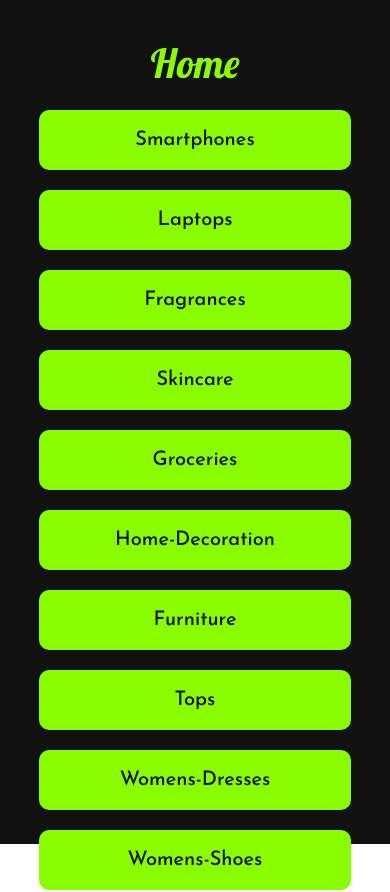
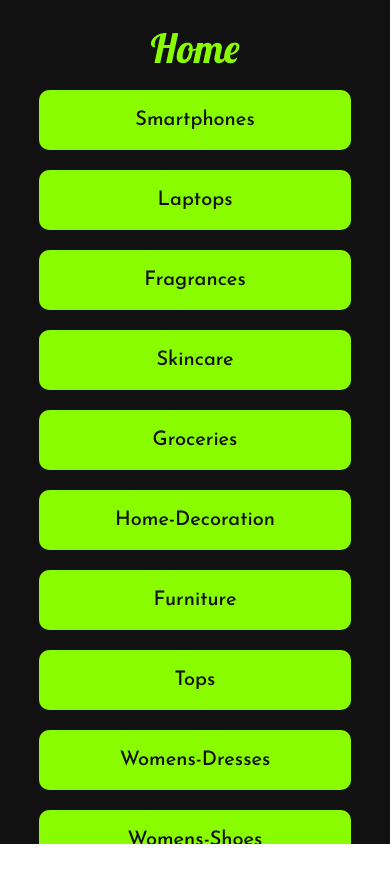
Before and after one commit to fede-villarreal/ecommerce-app, a React Native app: screen / in a window 390 px wide. Shown: the top 892 px of the page. After the commit the page ends 844 px from the top, so only its background shows below. Built offline with nearby package versions, Linux system fonts and the light colour scheme.

Commit message:
feat: create logic by ItemDetail screen
Update App.js to incorporate the new screen
Improve styles to make the design more responsive

```diff
--- a/App.js
+++ b/App.js
@@ -1,17 +1,23 @@
 import React, { useState, useEffect } from 'react';
-import { StyleSheet, View, BackHandler } from 'react-native';
+import { StyleSheet, SafeAreaView, BackHandler, StatusBar } from 'react-native';
 import { useFonts } from 'expo-font';
 import Home from './src/screens/Home.jsx';
 import ItemsCategory from './src/screens/ItemsCategory.jsx';
+import ItemDetail from './src/screens/ItemDetail.jsx';
 import colors from './src/utils/global/colors.js';
 import { fontCollection } from './src/utils/global/fonts.js';
 
 export default function App() {
-  const [fontsLoaded] = useFonts(fontCollection);
-  const [categorySelected, setCategorySelected] = useState('');
+  const [fontsLoaded] = useFonts(fontCollection)
+  const [categorySelected, setCategorySelected] = useState('')
+  const [itemId, setItemId] = useState(0)
 
   useEffect(() => {
     const backAction = () => {
+      if (itemId) {
+        setItemId(0);
+        return true;
+      }
       if (categorySelected) {
         setCategorySelected('');
         return true; // Evita que la aplicación se cierre
@@ -25,7 +31,7 @@ export default function App() {
     );
 
     return () => backHandler.remove();
-  }, [categorySelected]);
+  }, [categorySelected, itemId]);
 
   if (!fontsLoaded) return null;
 
@@ -33,13 +39,22 @@ export default function App() {
     setCategorySelected(category);
   };
 
+  const selectItemId = (id) => {
+    setItemId(id)
+  }
+
   return (
-    <View style={styles.container}>
-      {categorySelected
-        ? <ItemsCategory categorySelected={categorySelected} />
-        : <Home selectCategory={selectCategory} />
-      }
-    </View>
+    <>
+      <StatusBar backgroundColor={colors.primary}/>
+      <SafeAreaView style={styles.container}>
+        {itemId
+          ? <ItemDetail itemId={itemId} />
+          : categorySelected
+            ? <ItemsCategory categorySelected={categorySelected} selectItemId={selectItemId} />
+            : <Home selectCategory={selectCategory} />
+        }
+      </SafeAreaView>
+    </>
   );
 }
 
--- a/src/components/Categories.jsx
+++ b/src/components/Categories.jsx
@@ -5,7 +5,6 @@ import CategoryCard from './CategoryCard.jsx';
 const Categories = ({ selectCategory }) => {
     return (
         <FlatList
-            style={styles.list}
             data={categories}
             keyExtractor={item => item}
             renderItem={({ item }) => (
@@ -17,8 +16,4 @@ const Categories = ({ selectCategory }) => {
 
 export default Categories;
 
-const styles = StyleSheet.create({
-    list: {
-        marginBottom: 100
-    }
-});
+const styles = StyleSheet.create({});
--- a/src/components/Header.jsx
+++ b/src/components/Header.jsx
@@ -3,10 +3,10 @@ import colors from '../utils/global/colors.js';
 import { toCapitalCase } from '../utils/utils.js';
 import fonts from '../utils/global/fonts.js';
 
-const Header = ({ title = "Ecommerce" }) => {
+const Header = ({ title = "Ecommerce", styleHeaderItemDetail }) => {
     return (
-        <View style={styles.container}>
-            <Text style={styles.text}>{toCapitalCase(title)}</Text>
+        <View style={[styles.container]}>
+            <Text style={[styles.text, styleHeaderItemDetail]}>{toCapitalCase(title)}</Text>
         </View>
     );
 };
@@ -16,8 +16,9 @@ export default Header;
 const styles = StyleSheet.create({
     container: {
         backgroundColor: colors.primary,
-        height: 100,
-        paddingTop: 25,
+        minHeight: 80,
+        paddingTop: 15,
+        paddingHorizontal: 10,
         width: "100%",
         justifyContent: "center",
         alignItems: "center"
--- a/src/components/ItemCategoryCard.jsx
+++ b/src/components/ItemCategoryCard.jsx
@@ -1,24 +1,24 @@
-import { StyleSheet, Text, View, Image } from 'react-native';
-import colors from '../utils/global/colors.js';
-import fonts from '../utils/global/fonts.js';
-import { toCapitalCase } from '../utils/utils.js';
+import { StyleSheet, Text, Pressable, Image } from 'react-native'
+import colors from '../utils/global/colors.js'
+import fonts from '../utils/global/fonts.js'
+import { toCapitalCase } from '../utils/utils.js'
 
-const ItemCategoryCard = ({ item }) => {
+const ItemCategoryCard = ({ item, selectItemId }) => {
     return (
-        <View style={styles.container}>
+        <Pressable onPress={() => selectItemId(item.id)} style={styles.container}>
             <Image style={styles.image} source={{ uri: item.thumbnail }} resizeMode='cover' />
             <Text style={styles.text}>{toCapitalCase(item.title)}</Text>
-        </View>
-    );
-};
+        </Pressable>
+    )
+}
 
-export default ItemCategoryCard;
+export default ItemCategoryCard
 
 const styles = StyleSheet.create({
     container: {
         backgroundColor: colors.secondary,
-        width: "80%",
-        marginHorizontal: "10%",
+        width: "90%",
+        marginHorizontal: "5%",
         padding: 10,
         marginVertical: 10,
         borderRadius: 5,
@@ -27,8 +27,10 @@ const styles = StyleSheet.create({
         gap: 20
     },
     image: {
-        width: 90,
-        height: 90,
+        minWidth: 90,
+        minHeight: 90,
+        width: '30%',
+        height: 'auto',
         borderRadius: 5
     },
     text: {
@@ -36,4 +38,4 @@ const styles = StyleSheet.create({
         fontSize: 18,
         fontFamily: fonts.subtitle
     }
-});
+})
--- a/src/screens/Home.jsx
+++ b/src/screens/Home.jsx
@@ -4,10 +4,10 @@ import Categories from '../components/Categories.jsx';
 
 const Home = ({selectCategory}) => {
     return (
-        <View>
+        <>
             <Header title='Home'/>
             <Categories selectCategory={selectCategory}/>
-        </View>
+        </>
     );
 };
 
--- a/src/screens/ItemDetail.jsx
+++ b/src/screens/ItemDetail.jsx
@@ -1,13 +1,93 @@
-import { StyleSheet, Text, View } from 'react-native'
+import { useEffect, useState } from 'react'
+import { StyleSheet, Text, View, Image, Pressable } from 'react-native'
+import Header from '../components/Header.jsx'
+import products from '../utils/data/products.json'
+import colors from '../utils/global/colors.js'
+import fonts from '../utils/global/fonts.js'
 
-const ItemDetail = () => {
+const ItemDetail = ({ itemId }) => {
+
+    const [product, setProduct] = useState({})
+
+    useEffect(() => {
+        const productFinded = products.find(item => item.id === itemId)
+        setProduct(productFinded)
+    }, [itemId])
+
     return (
-        <View>
-            <Text>ItemDetail</Text>
+        <View style={styles.container}>
+            <Header title={product.title} styleHeaderItemDetail={styles.headerItemDetail} />
+            <View style={styles.content} >
+                <Image
+                    style={styles.image}
+                    source={{ uri: product?.images ? product.images[0] : null }}
+                    resizeMode='cover'
+                />
+                <View style={styles.containerText} >
+                    <Text style={styles.title}>{product.title}</Text>
+                    <Text style={styles.description}>{product.description}</Text>
+                </View>
+                <View style={styles.containerPrice} >
+                    <Text style={styles.price}>$ {product.price}</Text>
+                    <Pressable style={styles.buyNow}>
+                        <Text style={styles.buyNowText}>Buy Now</Text>
+                    </Pressable>
+                </View>
+            </View>
         </View>
     )
 }
 
 export default ItemDetail
 
-const styles = StyleSheet.create({})
+const styles = StyleSheet.create({
+    container: {
+        width: "100%",
+        flex: 1,
+        justifyContent: "start",
+        alignItems: "center"
+    },
+    headerItemDetail: {
+        fontSize: 30,
+    },
+    content: {
+        width: "100%"
+    },
+    image: {
+        width: "100%",
+        height: 300
+    },
+    containerText: {
+        gap: 25,
+        paddingHorizontal: 5,
+        paddingVertical: 25
+    },
+    containerPrice: {
+        width: "100%",
+        flexDirection: "row",
+        justifyContent: "space-around",
+        alignItems: "center",
+        marginVertical: 10
+    },
+    title: {
+        fontSize: 30,
+        fontFamily: fonts.subtitle
+    },
+    description: {
+        fontSize: 18,
+        fontFamily: fonts.text
+    },
+    price: {
+        fontSize: 30
+    },
+    buyNow: {
+        backgroundColor: colors.secondary,
+        paddingVertical: 5,
+        paddingHorizontal: 10,
+        borderRadius: 5
+    },
+    buyNowText: {
+        color: colors.text,
+        fontSize: 18
+    }
+})
--- a/src/screens/ItemsCategory.jsx
+++ b/src/screens/ItemsCategory.jsx
@@ -1,11 +1,11 @@
 import { useEffect, useState } from 'react';
 import { StyleSheet, FlatList } from 'react-native';
 import Header from '../components/Header.jsx';
-import products from '../utils/data/products.json';
 import ItemCategoryCard from '../components/ItemCategoryCard.jsx';
 import SearchBar from '../components/SearchBar.jsx';
+import products from '../utils/data/products.json';
 
-const ItemsCategory = ({ categorySelected }) => {
+const ItemsCategory = ({ categorySelected, selectItemId }) => {
     const [filteredItems, setFilteredItems] = useState([]);
     const [searchedWord, setSearchedWord] = useState('');
 
@@ -35,7 +35,7 @@ const ItemsCategory = ({ categorySelected }) => {
                 data={filteredItems}
                 keyExtractor={item => item.id}
                 renderItem={({ item }) => (
-                    <ItemCategoryCard item={item} />
+                    <ItemCategoryCard item={item} selectItemId={selectItemId} />
                 )}
             />
         </>
```
